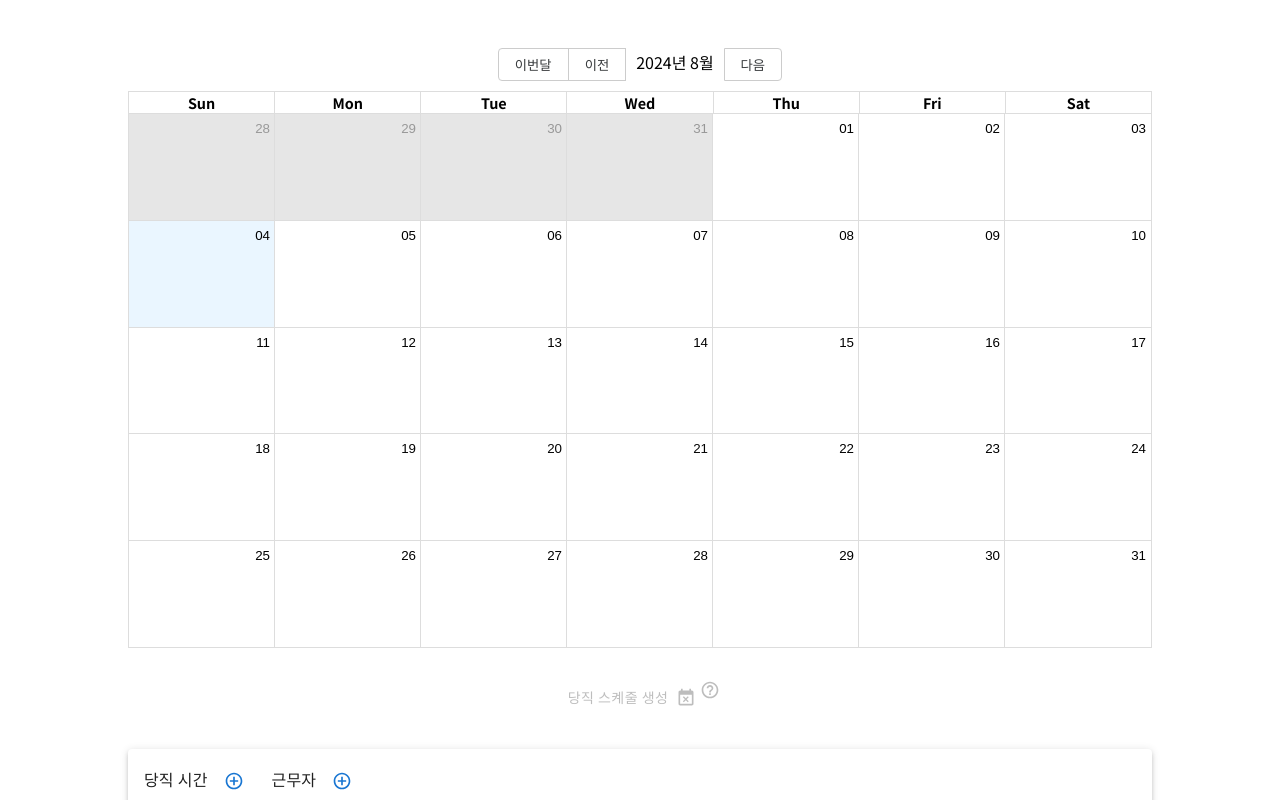
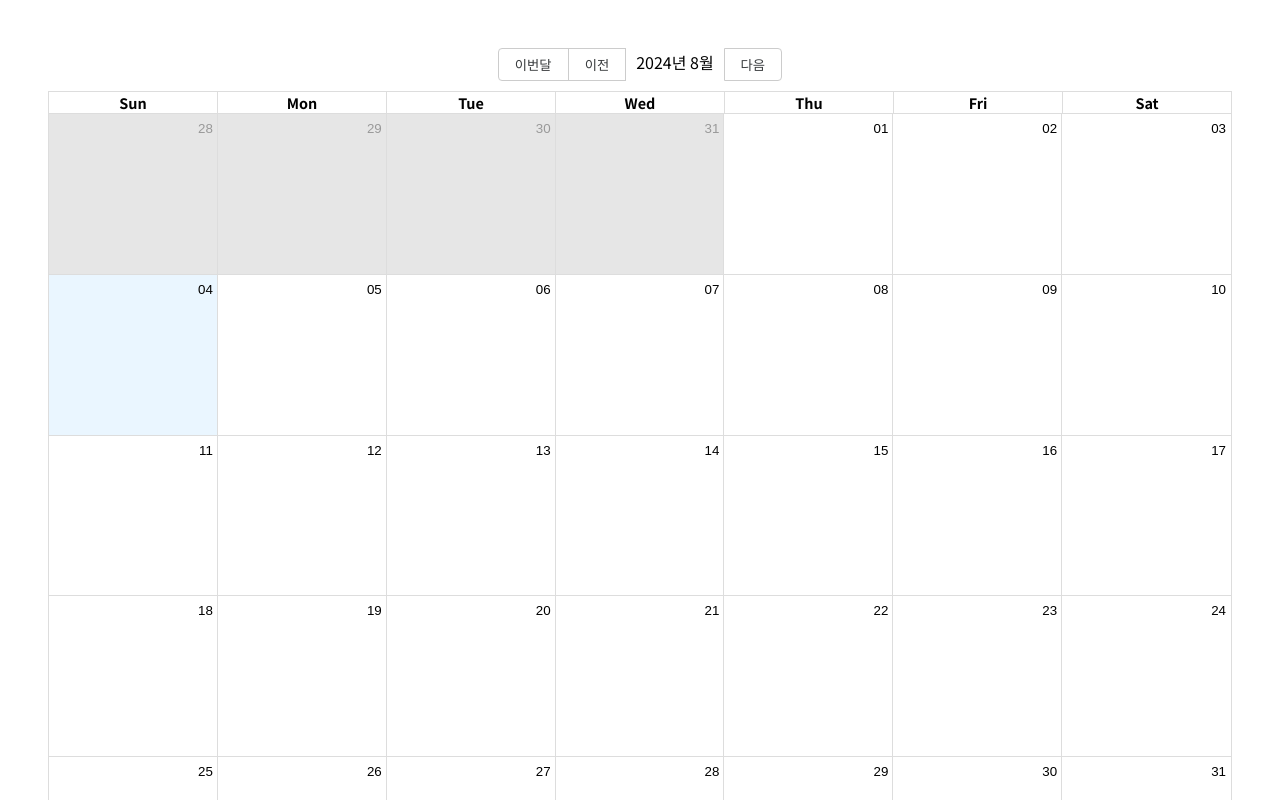
Before and after one commit to kiminseob/work-schedule, a React (Vite) app: page / in a window 1280 px wide. Shown: the top 800 px of the page. Built offline with nearby package versions, Linux system fonts and the light colour scheme; no server answers.

Commit message:
Feature: 스케줄 생성 알고리즘

```diff
--- a/package.json
+++ b/package.json
@@ -16,6 +16,7 @@
     "@mui/material": "^5.16.6",
     "@mui/x-date-pickers": "^7.11.1",
     "dayjs": "^1.11.12",
+    "lodash": "^4.17.21",
     "react": "^18.3.1",
     "react-big-calendar": "^1.13.1",
     "react-dom": "^18.3.1",
@@ -24,6 +25,7 @@
     "usehooks-ts": "^3.1.0"
   },
   "devDependencies": {
+    "@types/lodash": "^4.17.7",
     "@types/react": "^18.3.3",
     "@types/react-big-calendar": "^1.8.9",
     "@types/react-dom": "^18.3.0",
--- a/src/components/WorkCalendar/ScheduleGenerator/index.tsx
+++ b/src/components/WorkCalendar/ScheduleGenerator/index.tsx
@@ -1,24 +1,29 @@
-import { useCalendarEvent } from "@/hooks/useCalendarEvent";
-import { EventAvailable, EventBusy, HelpOutline } from "@mui/icons-material";
-import { Box, Button, Tooltip } from "@mui/material";
-import { CalendarContext } from "../index";
-import { useContext } from "react";
-import dayjs from "dayjs";
+import type { Event } from 'react-big-calendar';
+import { useCalendarEvent } from '@/hooks/useCalendarEvent';
+import { EventAvailable, EventBusy, HelpOutline } from '@mui/icons-material';
+import { Box, Button, Tooltip, Typography } from '@mui/material';
+import { CalendarContext } from '../index';
+import { useContext } from 'react';
+import dayjs from 'dayjs';
+import { getRandomInt } from '@/utils/random';
+import _ from 'lodash';
 
 export const ScheduleGenerator = () => {
-  const { date, event } = useContext(CalendarContext);
+	const { date, event, handleEvent } = useContext(CalendarContext);
 	const { calendarEvent } = useCalendarEvent();
 	const { workTimes, workers, vacations } = calendarEvent;
 	const notReady = !workTimes.length || !workers.length;
 
 	const generateSchedule = () => {
 		const _dayjs = dayjs(date);
-    const startDate = _dayjs.startOf("month").date();
-    const endDate = _dayjs.endOf("month").date();
-    const weekdays = [];
+		const year = _dayjs.year();
+		const month = _dayjs.month() + 1;
+		const startDate = _dayjs.startOf('month').date();
+		const endDate = _dayjs.endOf('month').date();
+		const weekdays: number[] = [];
 
 		for (let _date = startDate; _date <= endDate; ++_date) {
-      const day = _dayjs.set("date", _date).day();
+			const day = _dayjs.set('date', _date).day();
 
 			if (day % 6 === 0) continue;
 
@@ -28,11 +33,166 @@ export const ScheduleGenerator = () => {
 			weekdays.push(_date);
 		}
 
-    console.log(calendarEvent);
+		const totalWorkingDay = weekdays.length;
+		const workersCountOneDay = calendarEvent.workTimes.reduce((acc, cur) => {
+			return acc + cur.numOfWorkers;
+		}, 0);
+		const totalWorkers = totalWorkingDay * workersCountOneDay;
+		const totalWorkingTimePerWorker = Math.floor(totalWorkers / workers.length);
+		const restWorkingTimeCount =
+			totalWorkers - totalWorkingTimePerWorker * workers.length;
+		const randomIdx = getRandomInt(workers.length, restWorkingTimeCount);
+
+		let assineToWorkers: Record<
+			(typeof workers)[number],
+			{
+				assined: number;
+				weekdays: number[];
+				workTimesCnt: { [_date: string]: number };
+			}
+		> = workers.reduce((acc, cur, idx) => {
+			const plus = randomIdx.includes(idx) ? 1 : 0;
+			return {
+				...acc,
+				[cur]: {
+					assined: totalWorkingTimePerWorker + plus,
+					weekdays: [],
+					workTimesCnt: {},
+				},
+			};
+		}, {});
+
+		const scheduleEvent: Event[] = weekdays.flatMap((_date) => {
+			let weekdayWorkers = workers.filter(
+				(v) => assineToWorkers[v].assined !== assineToWorkers[v].weekdays.length
+			);
+			console.log(
+				JSON.stringify(weekdayWorkers),
+				JSON.stringify(assineToWorkers)
+			);
+			/**
+			 * 해당 날짜에 휴가중인 인원 필터링
+			 */
+			const vacationWorkers = Object.entries(vacations)
+				.map(([worker, weekdays]) => {
+					const isVacation = weekdays.some(
+						(v) => v === `${year}-${month}-${_date}`
+					);
+					return isVacation ? worker : null;
+				})
+				.filter((v) => v);
+
+			const _event: Event[] = calendarEvent.workTimes.map((workTime) => {
+				const { alias, startTime, endTime, numOfWorkers, outsider, max } =
+					workTime;
+
+				/**
+				 * 최대 근무시간 달성한 근무자 필터링
+				 */
+				const maxPointWorkers = Object.entries(assineToWorkers)
+					.filter(([_, v]) => v.workTimesCnt?.[_date] === max)
+					.map(([worker]) => worker);
+
+				/**
+				 * 해당 날짜의 해당 근무시간에 휴가(vacations) 및 열외자(outsider) 및 최대 근무시간(max) 달성한 근무자 필터링
+				 */
+				const _workers = weekdayWorkers
+					.filter((worker) => !outsider.includes(worker))
+					.filter((v) => !vacationWorkers.includes(v))
+					.filter((v) => !maxPointWorkers.includes(v));
+				console.log('호호..', alias);
+
+				/**
+				 * 근무 인원 모자랄 경우 (휴가, 열외자, 최대 근무시간 달성으로 인해서)
+				 */
+				if (_workers.length < numOfWorkers) {
+					/**
+					 * 모자란 인원 수
+					 */
+					const insufficientCnt = numOfWorkers - _workers.length;
+					const totalAssignedCnt = Object.values(assineToWorkers).reduce(
+						(acc, cur) => {
+							return acc + cur.assined;
+						},
+						0
+					);
+					const average = Math.floor(totalAssignedCnt / workers.length);
+
+					/**
+					 * 당직 근무 배정 횟수 평균치 보다 적은 인원들 필터링
+					 */
+					const potentialWorkers = Object.entries(assineToWorkers).filter(
+						([worker, v]) => {
+							return (
+								v.assined <= average &&
+								!outsider.includes(worker) &&
+								!vacationWorkers.includes(worker) &&
+								!maxPointWorkers.includes(worker) &&
+								!_workers.includes(worker)
+							);
+						}
+					);
+					/**
+					 * 배정 횟수 적은 근무자 순 오름차순 정렬
+					 */
+					potentialWorkers.sort((a, b) => {
+						return a[1].assined - b[1].assined;
+					});
+
+					potentialWorkers.forEach(([worker], idx) => {
+						if (idx === insufficientCnt - 1) return;
+						++assineToWorkers[worker].assined;
+						_workers.push(worker);
+					});
+				}
+
+				const randomIdx = getRandomInt(_workers.length, numOfWorkers);
+				const randomPickWorkers: string[] = [];
+				console.log('_workers', _workers, _date, randomIdx);
+				randomIdx.forEach((randomIdx) => {
+					const pickedWorker = _workers[randomIdx];
+					randomPickWorkers.push(pickedWorker);
+					assineToWorkers[pickedWorker].weekdays.push(_date);
+					if (!assineToWorkers[pickedWorker].workTimesCnt[_date]) {
+						assineToWorkers[pickedWorker].workTimesCnt[_date] = 1;
+					} else {
+						++assineToWorkers[pickedWorker].workTimesCnt[_date];
+					}
+				});
+
+				weekdayWorkers = weekdayWorkers.filter(
+					(v) => !randomPickWorkers.includes(v)
+				);
+
+				const startDate = new Date(date);
+				const endDate = new Date(date);
+				const [sh, sm] = startTime.split(':');
+				const [eh, em] = endTime.split(':');
+				startDate.setDate(_date);
+				startDate.setHours(Number(sh));
+				startDate.setMinutes(Number(sm));
+				endDate.setDate(_date);
+				endDate.setHours(Number(eh));
+				endDate.setMinutes(Number(em));
+				return {
+					title: (
+						<Typography variant='body2'>
+							{randomPickWorkers.join(',')}
+						</Typography>
+					),
+					start: startDate,
+					end: endDate,
+				};
+			});
+
+			return _event;
+		});
+		handleEvent((prev) => [...prev, ...scheduleEvent]);
+		console.log(totalWorkingTimePerWorker, calendarEvent, assineToWorkers);
 	};
 
 	return (
-    <Box display="flex" justifyContent="center">
+		<Box display='flex' justifyContent='center'>
 			<Button
 				disabled={notReady}
 				endIcon={notReady ? <EventBusy /> : <EventAvailable />}
@@ -41,10 +201,10 @@ export const ScheduleGenerator = () => {
 				당직 스켸줄 생성
 			</Button>
 
-      <Tooltip title="당직 스케줄을 생성 합니다. 당직 시간 및 근무자를 추가하면 활성화 됩니다.">
+			<Tooltip title='당직 스케줄을 생성 합니다. 당직 시간 및 근무자를 추가하면 활성화 됩니다.'>
 				<HelpOutline
-          fontSize="small"
-          color={notReady ? "disabled" : "success"}
+					fontSize='small'
+					color={notReady ? 'disabled' : 'success'}
 				/>
 			</Tooltip>
 		</Box>
--- a/src/components/WorkCalendar/UserInput/UserInputForm/index.tsx
+++ b/src/components/WorkCalendar/UserInput/UserInputForm/index.tsx
@@ -37,13 +37,16 @@ export const UserInputForm = () => {
       addEvent("workers", workers);
     }
     if (selectedField === "workTimes") {
-      const { startTime, endTime, ...rest } = formValue.workTimes;
+      const { startTime, endTime, max, numOfWorkers, ...rest } =
+        formValue.workTimes;
       const sh = startTime?.hour();
       const sm = startTime?.minute();
       const eh = endTime?.hour();
       const em = endTime?.minute();
       const transformed = {
         ...rest,
+        max: Number(max),
+        numOfWorkers: Number(numOfWorkers),
         startTime: `${sh}:${sm}`,
         endTime: `${eh}:${em}`,
       };
--- a/src/components/WorkCalendar/index.tsx
+++ b/src/components/WorkCalendar/index.tsx
@@ -12,9 +12,15 @@ import { isArray, isObject } from "@/utils/type";
 
 const localizer = dayjsLocalizer(dayjs);
 
-export const CalendarContext = createContext<{ date: Date; event: Event[] }>({
+type CalendarContextType = {
+  date: Date;
+  event: Event[];
+  handleEvent(event: Event[] | ((prev: Event[]) => Event[])): void;
+};
+export const CalendarContext = createContext<CalendarContextType>({
   date: new Date(),
   event: [],
+  handleEvent: () => {},
 });
 
 export const WorkCalendar = () => {
@@ -56,23 +62,29 @@ export const WorkCalendar = () => {
     }
   };
 
+  const handleEvent: Pick<CalendarContextType, "handleEvent">["handleEvent"] = (
+    _event
+  ) => {
+    setEvent(_event);
+  };
+
   useEffect(() => {
     fetchHolidays();
   }, [date.getMonth()]);
 
   return (
-    <CalendarContext.Provider value={{ date, event }}>
+    <CalendarContext.Provider value={{ date, event, handleEvent }}>
       <Box
         display="flex"
         flexDirection="column"
         gap={4}
         width="100%"
-        maxWidth={1024}
+        maxWidth={1920}
       >
         <Calendar<Event>
           localizer={localizer}
           events={event}
-          style={{ height: 600 }}
+          style={{ height: 870 }}
           components={{ toolbar: Toolbar }}
           date={date}
           onNavigate={handleChangeDate}
--- /dev/null
+++ b/src/utils/random.ts
@@ -0,0 +1,13 @@
+export const getRandomInt = (max: number, count: number = 1) => {
+  const randomNum: number[] = [];
+
+  while (randomNum.length !== count) {
+    const _randomNum = Math.floor(Math.random() * max);
+
+    if (randomNum.includes(_randomNum)) continue;
+
+    randomNum.push(_randomNum);
+  }
+
+  return randomNum;
+};
```
Also changed, not shown: src/components/WorkCalendar/UserInput/UserInputList/WorkTimeList/index.tsx (+37 -36 lines), .eslintrc.cjs, 1 other file (tests, documents, lock files or other folders). Lines whose indentation alone changed are shown as unchanged.
